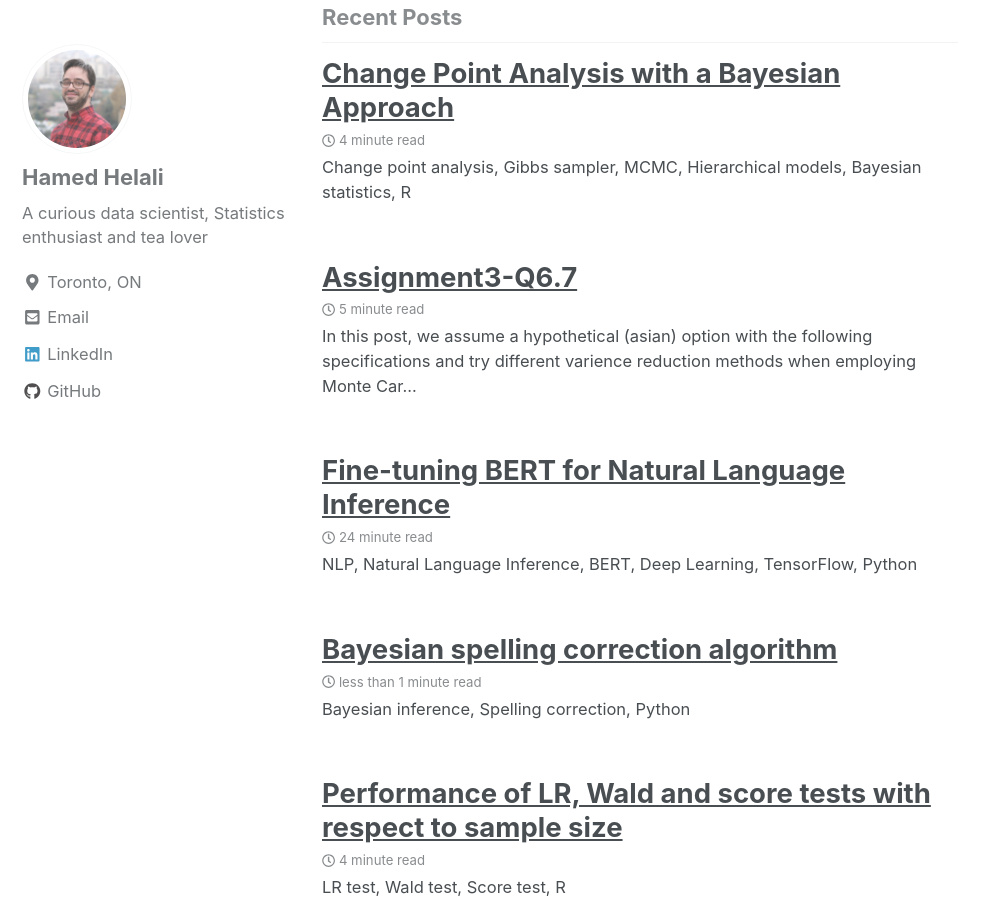
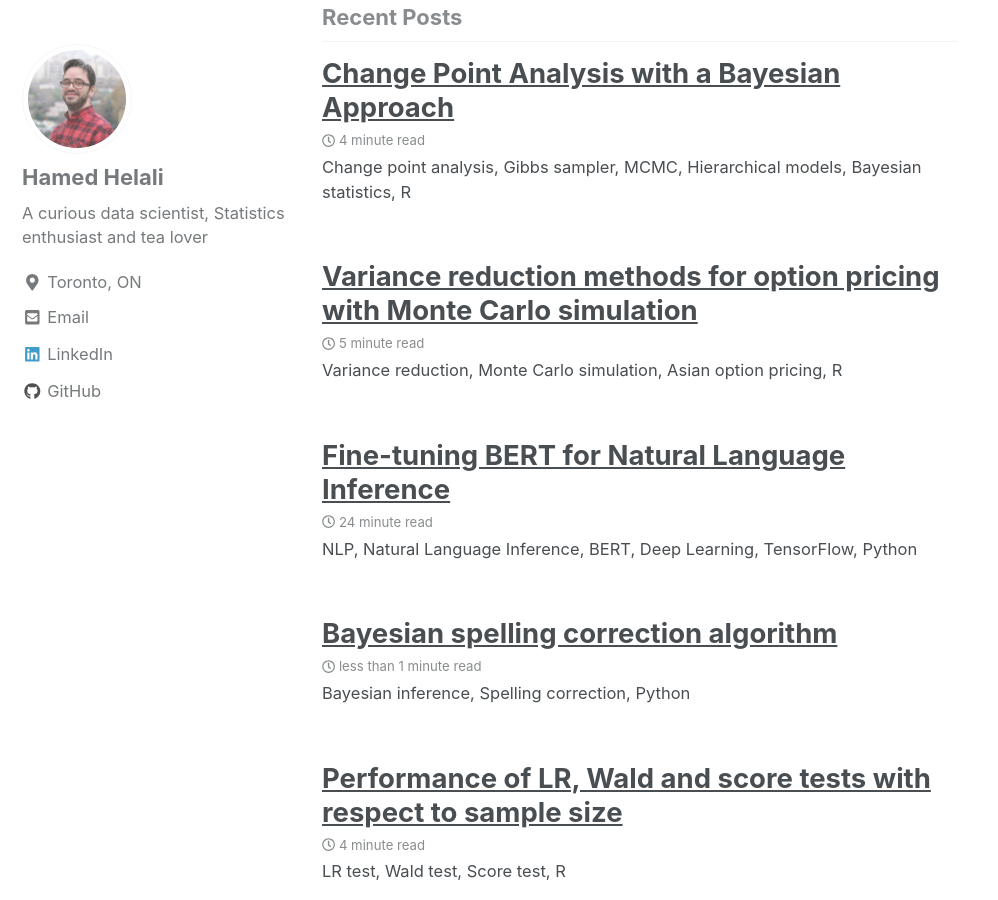
Before and after one commit to hamedhelali/hamedhelali.github.io, a Jekyll site: the page built from index.html, in a window 1280 px wide and 900 px high, scrolled down 689 px. Shown: the whole window, without its empty margins (0-998 px from the left). Built offline with Jekyll 4.4.1, drawn with Linux system fonts in a browser that asks for light colours; nearby versions of some CDN libraries; the list of posts is cut into pages by our own code.

Commit message:
Update 2020-11-02-Variance-Reduction-Mc.md

````diff
--- a/_posts/2020-11-02-Variance-Reduction-Mc.md
+++ b/_posts/2020-11-02-Variance-Reduction-Mc.md
@@ -1,11 +1,13 @@
 ---
-title: "Assignment3-Q6.7"
+title: "Variance reduction methods for option pricing with Monte Carlo simulation"
 author: "Hamed Helali"
-date: "16/11/2020"
-output:
-  md_document:
-    variant: markdown_github
-    preserve_yaml: true
+date: 2020-11-02
+tags: [Variance reduction, Monte Carlo simulation, Asian option pricing, R]
+categories: Blog-post
+header:
+  image: "/images/asian.jpg"
+excerpt: "Variance reduction, Monte Carlo simulation, Asian option pricing, R"
+mathjax: "true"
 ---
 
 In this post, we assume a hypothetical (asian) option with the following
@@ -149,15 +148,17 @@ theta
 
     ## [1] 0.9096794
 
-So, *θ* = 0.9097. Now, control variate estimation of arithmatic asian
+So, $$ \theta = 0.9097 $$. Now, control variate estimation of arithmatic asian
 option can be obtained by:
 
-*μ̂*<sub>*C**V*</sub> = *μ̂*<sub>*M**C*</sub> + *λ*(*θ̂*<sub>*M**C*</sub> − *θ*)
+$$
+\hat \mu_{CV} = \hat \mu_{MC} + \lambda (\hat \theta_{MC} - \theta)
+$$
 
 Where the best choice for *λ* (which decreases the variance most) is:
 
 $$
-\\lambda = \\frac{-cov(\\hat{\\mu}\_{MC}, \\hat\\theta\_{MC})}{var(\\hat\\theta\_{MC})}
+\lambda = \frac{-cov(\hat{\mu}_{MC}, \hat\theta_{MC})}{var(\hat\theta\{MC})}
 $$
 
  And the covarience and varience need to be estimated using
@@ -333,7 +334,7 @@ results_df = data.frame(term=term, estimate=estim, std.error=std)
 dwplot(results_df)
 ```
 
-![](A3-Q6-7_files/figure-markdown_github/unnamed-chunk-18-1.png)
+![](/unnamed-chunk-18-1.png)
 
 It is observable that control variate method provides much smaller
 variance. However, it seems that the estimated price is a little bit
````
Also changed, not shown: other parts of _posts/2020-11-02-Variance-Reduction-Mc.md (+1 -4 lines).
